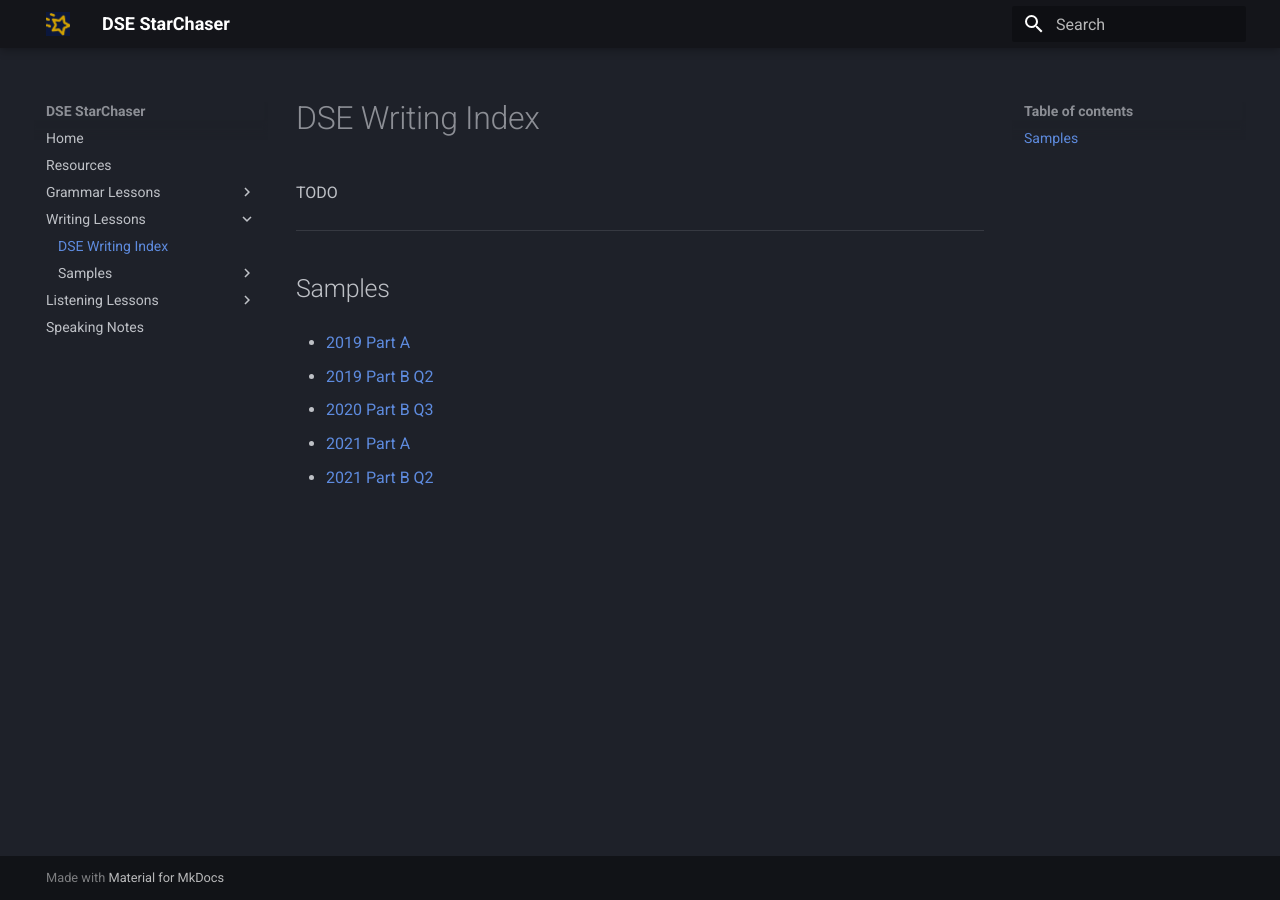
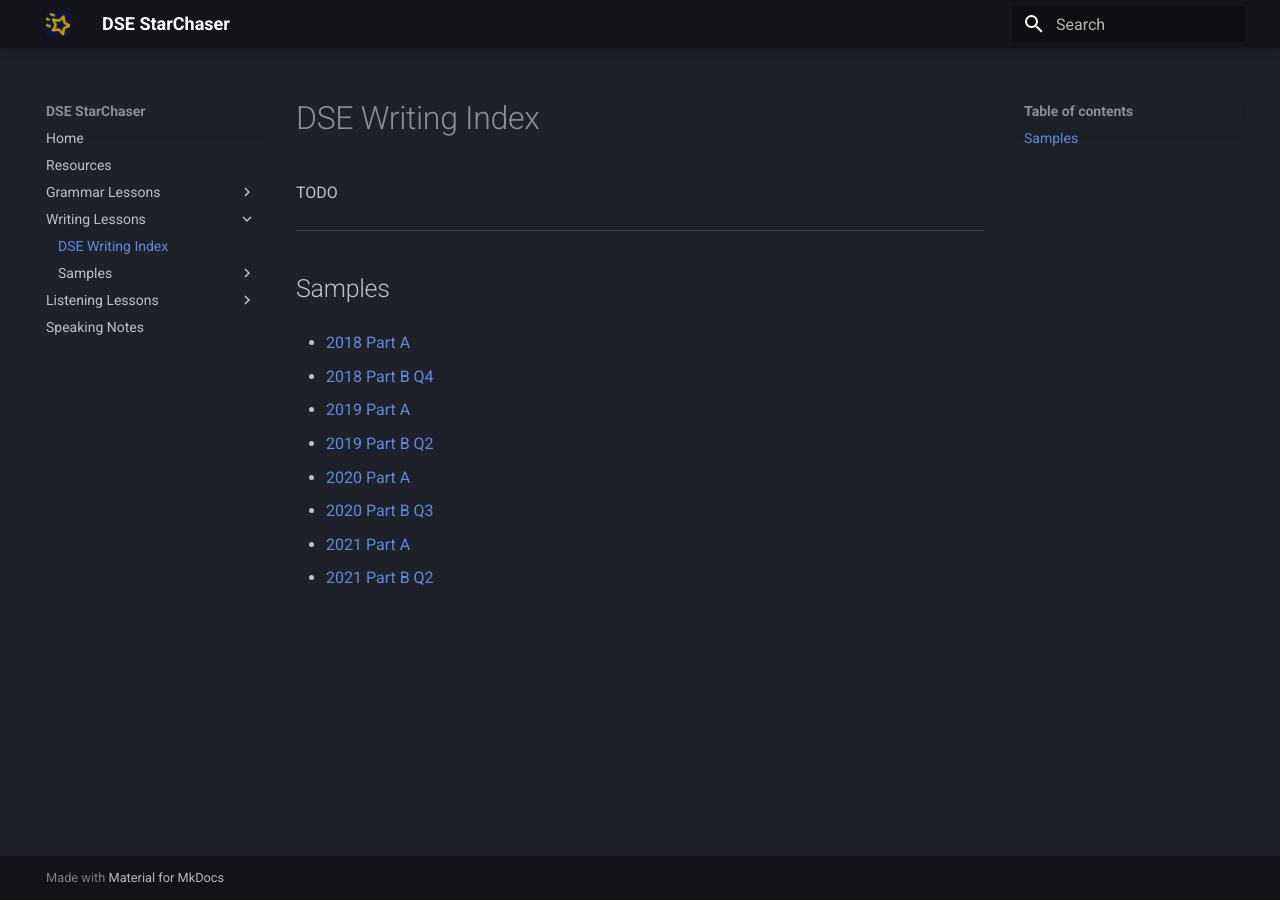
Before and after one commit to louiskwt/starchaser-portal, an MkDocs documentation site: the page built from docs/writing/index.md, in a window 1280 px wide. Built offline with MkDocs 1.6.1 and Material for MkDocs 9.7.7, drawn with Linux system fonts in a browser that asks for light colours.

Commit message:
update writing sample index

```diff
--- a/docs/writing/index.md
+++ b/docs/writing/index.md
@@ -7,9 +7,15 @@ TODO
 
 ## Samples
 
+- [2018 Part A](samples/2018_partA.md)
+
+- [2018 Part B Q4](samples/2018_partB_4.md)
+
 - [2019 Part A](samples/2019_partA.md)
 
 - [2019 Part B Q2](samples/2019_partB_2.md)
+
+- [2020 Part A](samples/2020_partA.md)
 
 - [2020 Part B Q3](samples/2020_partB_3.md)
 
```
